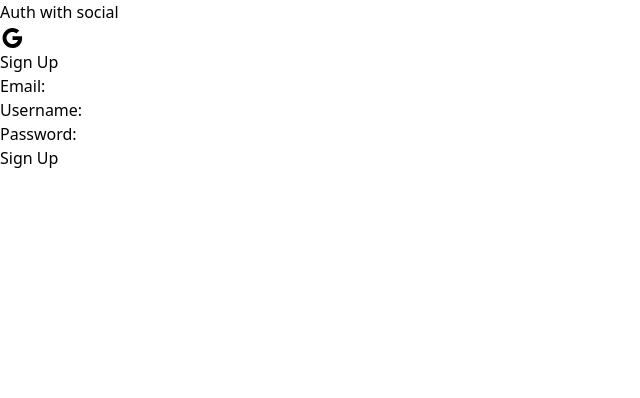
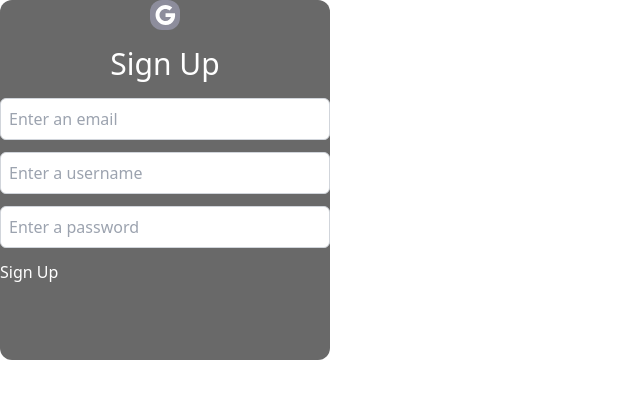
Before and after one commit to Rezzzero/todo-list-react, a React (Vite) app: page /register in a window 1280 px wide. Shown: the top 398 px of the page, without its empty margins (0-640 px from the left). Built offline with nearby package versions, Linux system fonts and the light colour scheme; no server answers.

Commit message:
add some styles to auth form

```diff
--- a/src/components/Auth/AuthComponent.tsx
+++ b/src/components/Auth/AuthComponent.tsx
@@ -3,6 +3,7 @@ import supabase from "../../utils/supabaseClient";
 import { useNavigate } from "react-router-dom";
 import { Link } from "react-router-dom";
 import GoogleIcon from "@mui/icons-material/Google";
+import { InputComponent } from "../CustomInput/InputComponent";
 
 type AuthComponentProps = {
   url: string;
@@ -64,30 +65,29 @@ export const AuthComponent: React.FC<AuthComponentProps> = ({ url }) => {
   };
 
   return (
-    <div>
-      <>
-        <h1>Auth with social</h1>
+    <div className="bg-[#696969] w-[330px] h-[360px] text-white rounded-xl">
+      <div className="bg-[#8D8D9C] w-[30px] h-[30px] mx-auto rounded-xl flex items-center justify-center">
         <GoogleIcon onClick={handleGoogleSignIn} />
-      </>
-      <h1>{isSignUp ? "Sign Up" : "Sign In"}</h1>
+      </div>
+      <h1 className="text-3xl text-center my-4">
+        {isSignIn ? "Sign In" : "Sign Up"}
+      </h1>
       <form onSubmit={handleSubmit}>
         {isSignUp ? (
           <>
             <div>
-              <label>Email:</label>
-              <input
+              <InputComponent
                 type="email"
                 name="email"
+                placeholder="Enter an email"
                 value={authData.email}
                 onChange={handleChange}
                 required
               />
-            </div>
-            <div>
-              <label>Username:</label>
-              <input
+              <InputComponent
                 type="text"
                 name="username"
+                placeholder="Enter a username"
                 value={authData.username}
                 onChange={handleChange}
                 required
@@ -96,10 +96,10 @@ export const AuthComponent: React.FC<AuthComponentProps> = ({ url }) => {
           </>
         ) : (
           <div>
-            <label>Email:</label>
-            <input
+            <InputComponent
               type="email"
               name="email"
+              placeholder="Enter an email"
               value={authData.email}
               onChange={handleChange}
               required
@@ -107,10 +107,10 @@ export const AuthComponent: React.FC<AuthComponentProps> = ({ url }) => {
           </div>
         )}
         <div>
-          <label>Password:</label>
-          <input
+          <InputComponent
             type="password"
             name="password"
+            placeholder="Enter a password"
             value={authData.password}
             onChange={handleChange}
             required
--- /dev/null
+++ b/src/components/CustomInput/InputComponent.tsx
@@ -0,0 +1,33 @@
+import React from "react";
+
+type InputComponentProps = {
+  value: string;
+  onChange: (e: React.ChangeEvent<HTMLInputElement>) => void;
+  placeholder?: string;
+  name: string;
+  type?: string;
+  required?: boolean;
+};
+
+export const InputComponent: React.FC<InputComponentProps> = ({
+  value,
+  onChange,
+  placeholder,
+  name,
+  type = "text",
+  required = false,
+}) => {
+  return (
+    <div className="mb-3">
+      <input
+        type={type}
+        name={name}
+        placeholder={placeholder}
+        value={value}
+        onChange={onChange}
+        required={required}
+        className="w-full p-2 border border-gray-300 rounded-md"
+      />
+    </div>
+  );
+};
```
